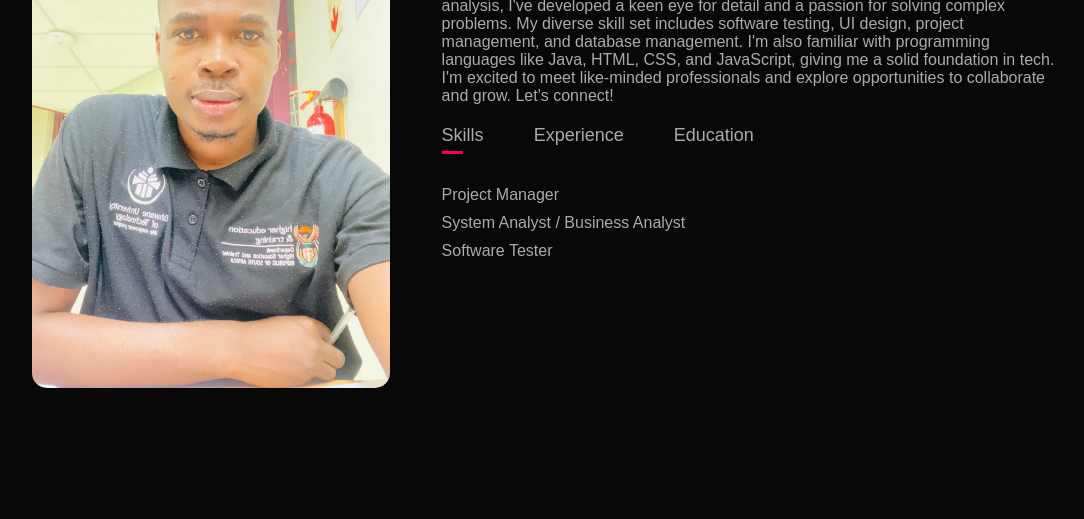
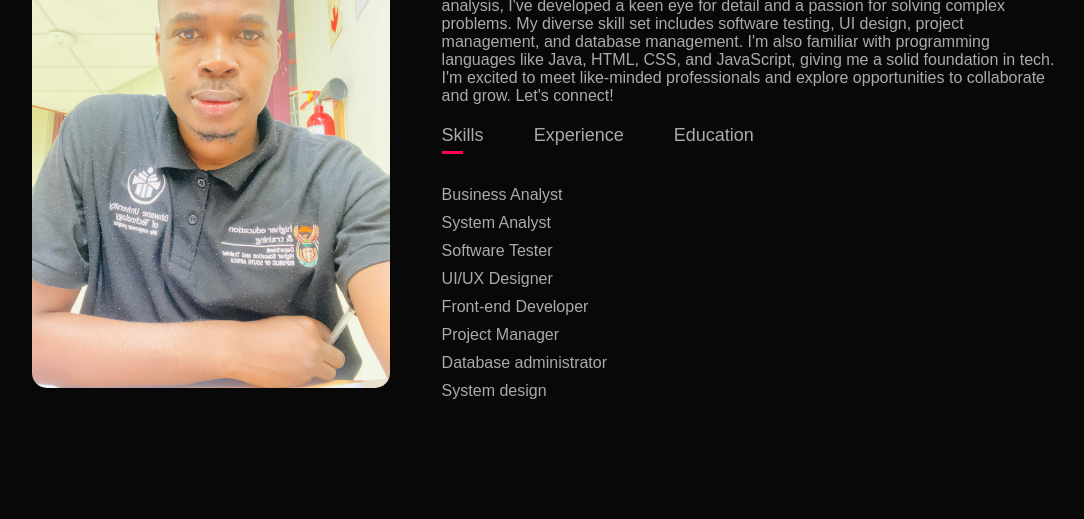
Before and after one commit to KagisoGumede/kagisogumede.github.io, a plain HTML site: page index.html in a window 1280 px wide. Shown: the part 695-1214 px from the top of the page, without its empty margins (96-1180 px from the left). Drawn offline with nearby package versions, Linux system fonts and the light colour scheme.

Commit message:
Update index.html

```diff
--- a/index.html
+++ b/index.html
@@ -56,9 +56,14 @@
 
           <div class="tab-contents active-tab" id="skills">
             <ul>
+              <li>Business Analyst</li>
+              <li>System Analyst </li>
+              <li>Software Tester</li>
+              <li>UI/UX Designer</li>
+              <li>Front-end Developer</li>
               <li>Project Manager</li>
-              <li>System Analyst / Business Analyst</li>
-              <li>Software Tester</li>
+              <li>Database administrator</li>
+              <li>System design</li>
             </ul>
           </div>
 
```
